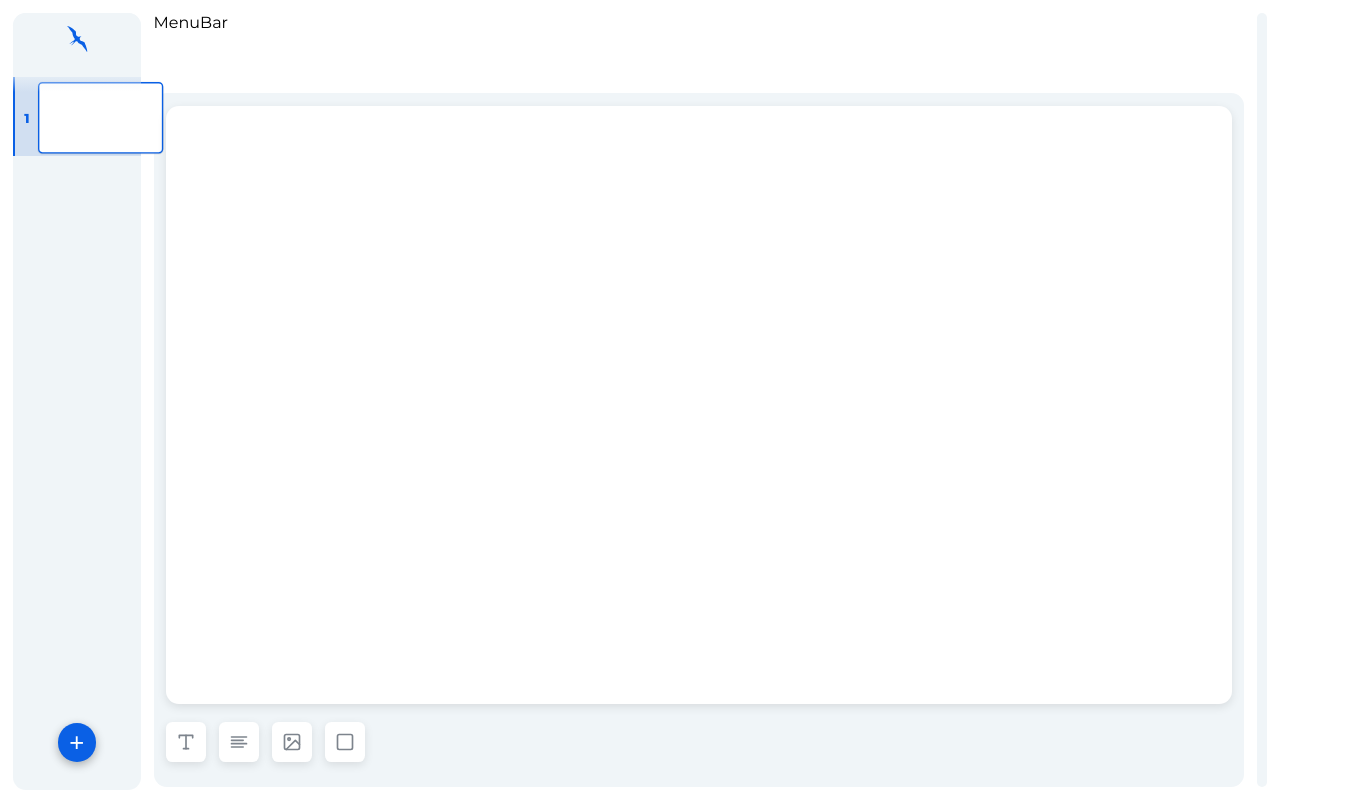
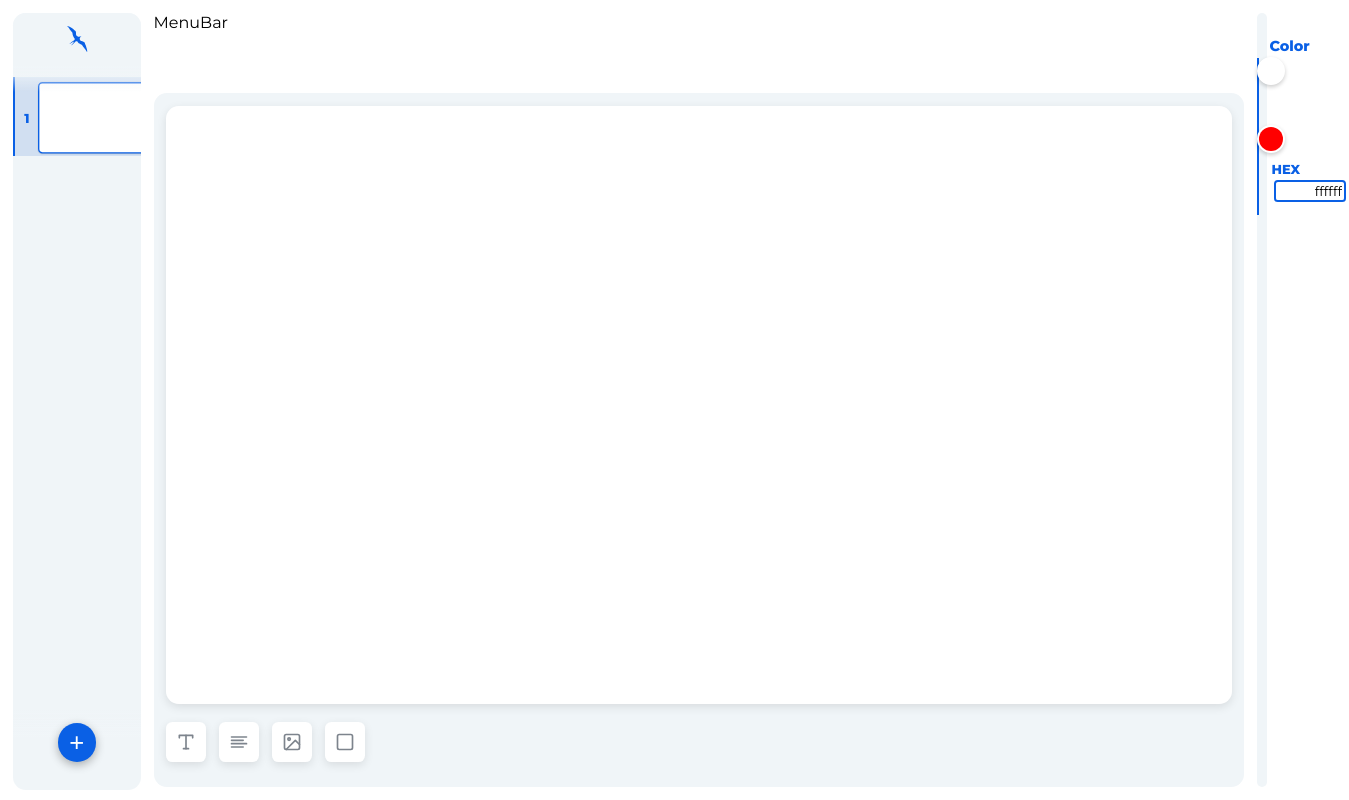
Before and after one commit to lmate/Frigate, a React (Vite) app in the folder client/: page / in a window 1280 px wide. Shown: the whole page, 1349 px wide, since content can reach past the window. Built offline with nearby package versions, Linux system fonts and the light colour scheme.

Commit message:
Add full presentation background color options, small bugfix on SlideStrip

```diff
--- a/client/src/App.css
+++ b/client/src/App.css
@@ -22,6 +22,7 @@ body {
   padding-top: 8vh;
   overflow-y: scroll;
   overflow-x: hidden;
+  position: relative;
 }
 
 .SlideStrip::-webkit-scrollbar {
@@ -76,7 +77,7 @@ body {
 }
 
 .SlidesLogo {
-  position: absolute;
+  position: fixed;
   z-index: 1;
   margin-top: -8vh;
   background-image: linear-gradient(var(--elementbg), var(--elementbg), var(--elementbg), transparent);
@@ -91,7 +92,7 @@ body {
 }
 
 .SlidesAdd {
-  position: absolute;
+  position: fixed;
   top: calc(92vh - 2vw);
   height: 10vh;
   border-bottom-left-radius: 1vw;
--- a/client/src/components/Editor.jsx
+++ b/client/src/components/Editor.jsx
@@ -6,17 +6,18 @@ import SlideStrip from "./SlideStrip";
 import ToolBar from "./ToolBar";
 
 function Editor() {
+  const [presentationOptions, setPresentationOptions] = useState({backgroundColor: '#ffffff'});
   const [slides, setSlides] = useState([[]]);
   const [currentSlide, setCurrentSlide] = useState(0);
   const [selectedElement, setSelectedElement] = useState(null);
 
   return (
     <>
-      <SlideStrip slides={slides} currentSlide={currentSlide} setCurrentSlide={(setIndex) => {setCurrentSlide(setIndex)}} setSlides={(slides) => {setSlides(slides)}}/>
-      <ElementSettings slides={slides} currentSlide={currentSlide} selectedElement={selectedElement} setSlides={(slides) => {setSlides(slides)}}/>
+      <SlideStrip presentationOptions={presentationOptions} slides={slides} currentSlide={currentSlide} setCurrentSlide={setCurrentSlide} setSlides={setSlides}/>
+      <ElementSettings presentationOptions={presentationOptions} setPresentationOptions={setPresentationOptions} slides={slides} currentSlide={currentSlide} selectedElement={selectedElement} setSlides={setSlides}/>
       <MenuBar />
-      <SlideEditorV2 slides={slides} currentSlide={currentSlide} setCurrentSlide={(setIndex) => {setCurrentSlide(setIndex)}} setSlides={(slides) => {setSlides(slides)}} setSelectedElement={setSelectedElement}/>
-      <ToolBar slides={slides} currentSlide={currentSlide} setSlides={(slides) => {setSlides(slides)}}/>
+      <SlideEditorV2 presentationOptions={presentationOptions} slides={slides} currentSlide={currentSlide} setCurrentSlide={setCurrentSlide} setSlides={setSlides} setSelectedElement={setSelectedElement}/>
+      <ToolBar slides={slides} currentSlide={currentSlide} setSlides={setSlides}/>
     </>
   )
 }
--- a/client/src/components/ElementSettings.jsx
+++ b/client/src/components/ElementSettings.jsx
@@ -13,9 +13,10 @@ import styleItalicIcon from '../assets/style_italic_icon.svg';
 
 let labelSliderStartingValue = 0;
 
-function ElementSettings({ slides, setSlides, currentSlide, selectedElement }) {
+function ElementSettings({ slides, setSlides, currentSlide, selectedElement, presentationOptions, setPresentationOptions }) {
   const [selectedElementObj, setSelectedElementObj] = useState(null);
   const [colorPickerValue, setColorPickerValue] = useState("#000000");
+  const [bgColorPickerValue, setBgColorPickerValue] = useState("#ffffff");
 
   useEffect(() => {
     if (selectedElement) {
@@ -46,13 +47,17 @@ function ElementSettings({ slides, setSlides, currentSlide, selectedElement }) {
   useEffect(() => {
     if (selectedElement) {
       handleChangeElement({ target: { value: colorPickerValue.split('#')[1] } }, 'c');
+    } else {
+      setPresentationOptions({...presentationOptions, backgroundColor: bgColorPickerValue});
     }
-  }, [colorPickerValue]);
+  }, [colorPickerValue, bgColorPickerValue]);
 
   // Setting initial value of colorpicker
   useEffect(() => {
     if (selectedElement) {
       setColorPickerValue('#' + slides[currentSlide][parseInt(selectedElement.getAttribute('id').split('e')[1])].c);
+    } else {
+      setBgColorPickerValue(presentationOptions.backgroundColor);
     }
   }, [selectedElement]);
 
@@ -60,7 +65,7 @@ function ElementSettings({ slides, setSlides, currentSlide, selectedElement }) {
     if (side === 'left') {
       handleChangeElement({ target: { value: 0 } }, 'x');
     } else if (side === 'center') {
-      handleChangeElement({ target: { value: Math.round(((100 - selectedElementObj.w) / 2) * 10) / 10} }, 'x');
+      handleChangeElement({ target: { value: Math.round(((100 - selectedElementObj.w) / 2) * 10) / 10 } }, 'x');
     } else if (side === 'right') {
       handleChangeElement({ target: { value: Math.round((99 - selectedElementObj.w) * 10) / 10 } }, 'x');
     }
@@ -68,6 +73,16 @@ function ElementSettings({ slides, setSlides, currentSlide, selectedElement }) {
 
   return (
     <div className="ElementSettings">
+      {!selectedElementObj && (
+        <>
+          <span>Color</span>
+          <div className="settingGroup">
+            <HexColorPicker className="colorPicker" color={bgColorPickerValue} onChange={setBgColorPickerValue} />
+            <label htmlFor="bgc">HEX</label>
+            <HexColorInput id="bgc" className="colorInput" color={bgColorPickerValue} onChange={setBgColorPickerValue} />
+          </div>
+        </>
+      )}
       {selectedElementObj && (
         <>
           {(selectedElementObj.t === 'title' || selectedElementObj.t === 'text') && (
@@ -101,16 +116,10 @@ function ElementSettings({ slides, setSlides, currentSlide, selectedElement }) {
                 </div><br />
 
                 <label>Weight</label>
-                <select onChange={(e) => handleChangeElement(e, 'fw')}>
-                  <option selected={selectedElementObj.fw === '100' && true}>100</option>
-                  <option selected={selectedElementObj.fw === '200' && true}>200</option>
-                  <option selected={selectedElementObj.fw === '300' && true}>300</option>
-                  <option selected={selectedElementObj.fw === '400' && true}>400</option>
-                  <option selected={selectedElementObj.fw === '500' && true}>500</option>
-                  <option selected={selectedElementObj.fw === '600' && true}>600</option>
-                  <option selected={selectedElementObj.fw === '700' && true}>700</option>
-                  <option selected={selectedElementObj.fw === '800' && true}>800</option>
-                  <option selected={selectedElementObj.fw === '900' && true}>900</option>
+                <select onChange={(e) => handleChangeElement(e, 'fw')} value={selectedElementObj.fw}>
+                  {[100, 200, 300, 400, 500, 600, 700, 800, 900].map((option) => (
+                    <option key={option}>{option}</option>
+                  ))}
                 </select><br />
 
                 <label style={{ cursor: 'auto', marginTop: '1vh', marginBottom: '1vh' }}>Style</label>
--- a/client/src/components/SlideEditorV2.jsx
+++ b/client/src/components/SlideEditorV2.jsx
@@ -42,7 +42,7 @@ function SlideEditor(props) {
             marginTop: element.y + '%',
             width: element.w + '%',
             height: element.h + '%',
-            backgroundColor: '#' + element.c,
+            backgroundColor: '#' + element.c
           }} />
     }
   }
@@ -97,7 +97,6 @@ function SlideEditor(props) {
         x: roundTo1Decimal(parseFloat(target.style.marginLeft)),
         y: roundTo1Decimal(parseFloat(target.style.marginTop)),
         w: roundTo1Decimal(parseFloat(target.style.width)),
-        s: roundTo1Decimal(parseFloat(target.style.fontSize)),
       };
     } else if (target?.tagName === 'DIV') {
       modifiedSlides[props.currentSlide][parseInt(target.getAttribute('id').split('e')[1])] = {
@@ -235,7 +234,7 @@ function SlideEditor(props) {
 
   return (
     <div className="SlideEditor">
-      <div onClick={handleDeselectEveryElement}>
+      <div style={props.presentationOptions} onClick={handleDeselectEveryElement}>
         {props.slides && props.slides[props.currentSlide].map((element, index) => generateElement(element, index))}
       </div>
     </div>
--- a/client/src/components/SlideStrip.jsx
+++ b/client/src/components/SlideStrip.jsx
@@ -21,7 +21,7 @@ function generateElement(element, index) {
           marginTop: element.y + '%',
           width: element.w + '%',
           height: element.h + '%',
-          backgroundColor: '#' + element.c,
+          backgroundColor: '#' + element.c
         }} />
   }
 }
@@ -46,7 +46,7 @@ function SlideStrip(props) {
       {props.slides.map((slide, index) => (
         <div key={index} className={props.currentSlide === index ? 'selectedSlide' : ''} onClick={() => handleSelectSlide(index)}>
           <p>{index + 1}</p>
-          <div>
+          <div style={props.presentationOptions}>
             {props.slides[index].map((element, index) => generateElement(element, index))}
           </div>
         </div>
```
